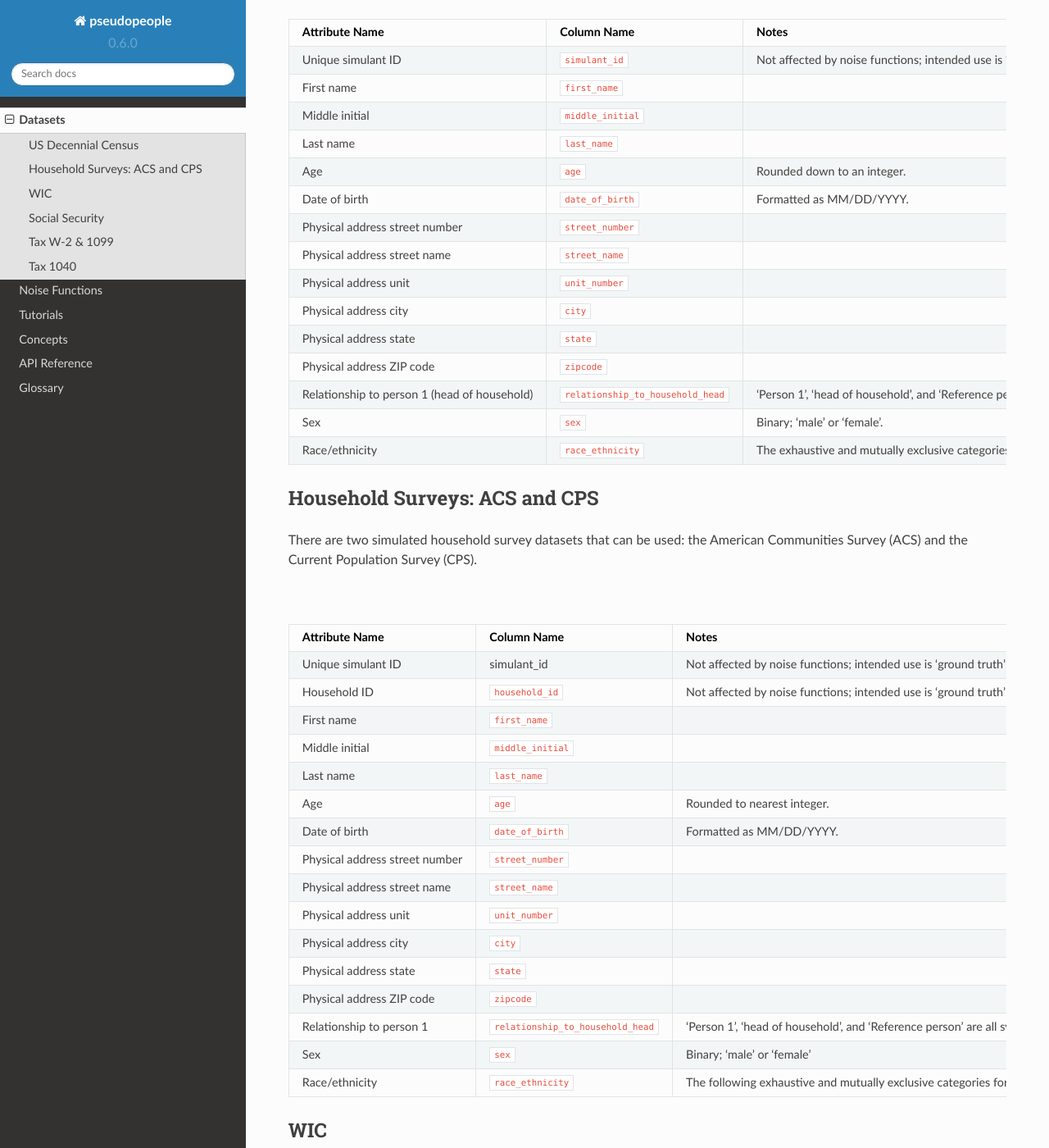
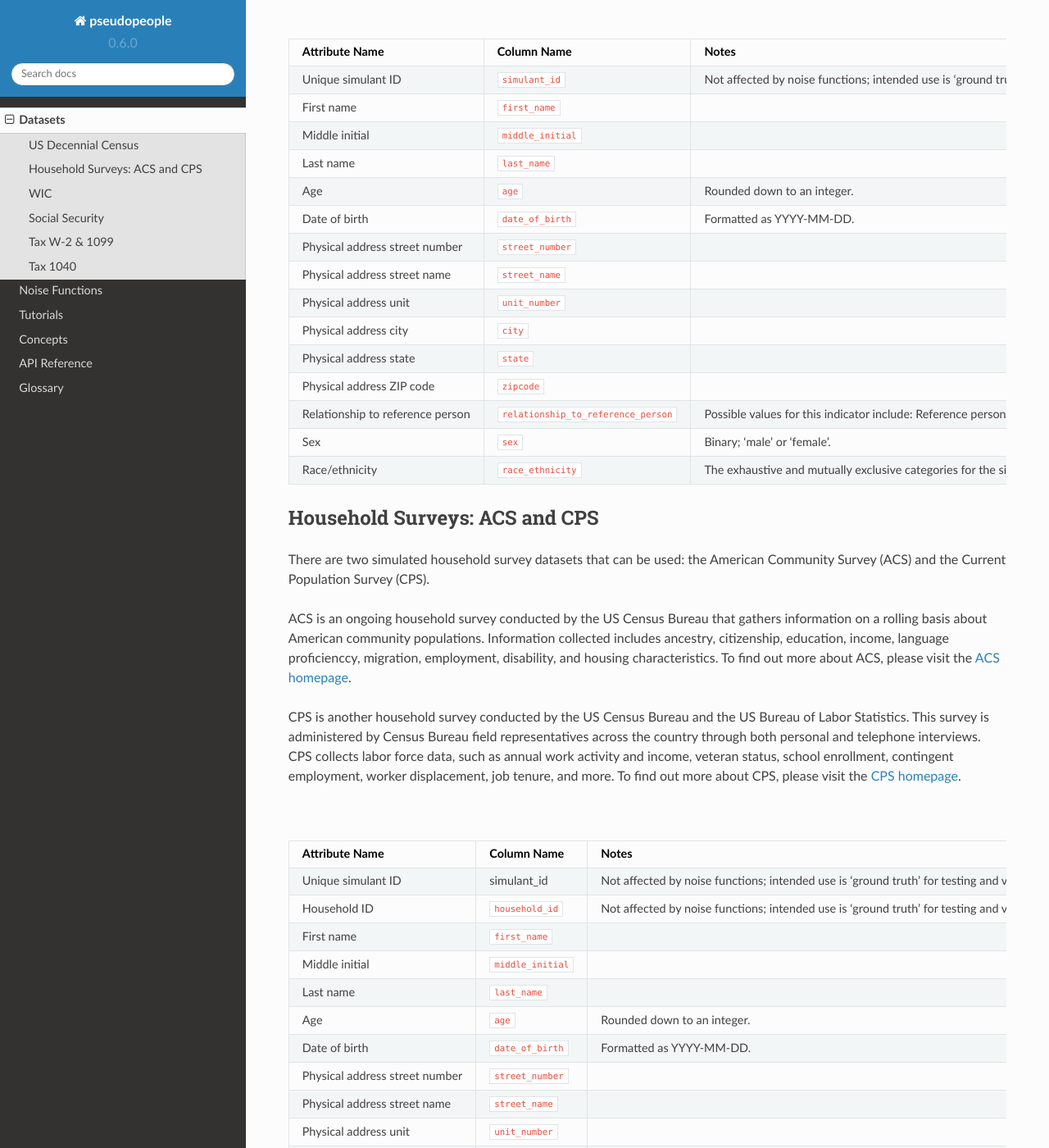
Before and after one commit to ihmeuw/pseudopeople, a Sphinx documentation site: the page built from docs/source/datasets/index.rst, in a window 1280 px wide and 1400 px high, scrolled down 1246 px. Shown: the whole window at 82% size. Built offline with Sphinx 7.4.7 and the Read the Docs theme 2.0.0, drawn with Linux system fonts in a browser that asks for light colours; some of the changed text lies outside the part shown.

Commit message:
Add website links and info about surveys to documentation  (#96)
* adding census dataset description and outline

* add household survey dataset descriptions

* edit household survey description

* Update docs/source/datasets/index.rst

Co-authored-by: Abraham Flaxman <abie@alum.mit.edu>

* Add Abie suggestion re: age note

* Update docs/source/datasets/index.rst

Co-authored-by: Nathaniel Blair-Stahn <ndbs@uw.edu>

* Update docs/source/datasets/index.rst

Co-authored-by: Zeb Burke-Conte <zmbc@users.noreply.github.com>

* adding website urls and info about surveys to dataset docs

* Update docs/source/datasets/index.rst

Co-authored-by: Zeb Burke-Conte <zmbc@users.noreply.github.com>

* Update docs/source/datasets/index.rst

Co-authored-by: Zeb Burke-Conte <zmbc@users.noreply.github.com>

* Update docs/source/datasets/index.rst

Co-authored-by: Abraham Flaxman <abie@alum.mit.edu>

* revising PR based on reviews

* Add WIC dataset description to docs (#97)

* adding wic dataset description to docs

* fixing typo in wic info

* adding pseudopeople use of wic dataset

* adding changes from PR reviewers

---------

Co-authored-by: Alix Pletcher <pletale@ihme.washington.edu>

* fixing date formatting to match psp output

---------

Co-authored-by: Steve Bachmeier <23350991+stevebachmeier@users.noreply.github.com>
Co-authored-by: Matthew Kappel <mkappel@uw.edu>
Co-authored-by: Alix Pletcher <pletale@ihme.washington.edu>
Co-authored-by: Abraham Flaxman <abie@alum.mit.edu>
Co-authored-by: Nathaniel Blair-Stahn <ndbs@uw.edu>
Co-authored-by: Zeb Burke-Conte <zmbc@users.noreply.github.com>

```diff
--- a/docs/source/datasets/index.rst
+++ b/docs/source/datasets/index.rst
@@ -3,6 +3,7 @@
 ========
 Datasets
 ========
+
 Here we cover the realistic simulated datasets, which are analogous to 'real world' administrative records such as tax documents
 and census surveys, that users can generate using :code:`pseudopeople` for developing and testing Entity Resolution algorithms
 and software.
@@ -23,7 +24,7 @@ an individual simulant, with the columns representing different simulant attribu
 
    * - Name
    * - | US Decennial Census
-   * - | American Communities Survey (ACS)
+   * - | American Community Survey (ACS)
    * - | Current Population Survey (CPS)
    * - | Women, Infants, and Children (WIC) Administrative Data
    * - | Social Security Administration (SSA) Data
@@ -33,8 +34,9 @@ an individual simulant, with the columns representing different simulant attribu
 
 US Decennial Census
 -------------------
-The Decennial Census dataset is a simulated enumeration of the US Census Bureau's Decennial Census Survey. The years
-that have been simulated are 2020, 2030, and 2040.
+The Decennial Census dataset is a simulated enumeration of the US Census Bureau's Decennial Census of Population and Housing. The years
+that have been simulated are 2020, 2030, and 2040. To find out more about the Decennial Census, please visit the Decennial Census
+`homepage <https://www.census.gov/programs-surveys/decennial-census.html>`_.
 
 The following simulant attributes are included in this dataset:
 
@@ -46,7 +48,7 @@ The following simulant attributes are included in this dataset:
      - Notes
    * - Unique simulant ID
      - :code:`simulant_id`
-     - Not affected by noise functions; intended use is 'ground truth' for PRL tracking.
+     - Not affected by noise functions; intended use is 'ground truth' for testing and validation.
    * - First name
      - :code:`first_name`
      -
@@ -61,7 +63,7 @@ The following simulant attributes are included in this dataset:
      - Rounded down to an integer.
    * - Date of birth
      - :code:`date_of_birth`
-     - Formatted as MM/DD/YYYY.
+     - Formatted as YYYY-MM-DD.
    * - Physical address street number
      - :code:`street_number`
      -
@@ -80,9 +82,9 @@ The following simulant attributes are included in this dataset:
    * - Physical address ZIP code
      - :code:`zipcode`
      -
-   * - Relationship to person 1 (head of household)
-     - :code:`relationship_to_household_head`
-     - 'Person 1', 'head of household', and 'Reference person' are all synonymous in this context. Possible values for this indicator include:
+   * - Relationship to reference person
+     - :code:`relationship_to_reference_person`
+     - Possible values for this indicator include:
        Reference person; Biological child; Adopted child; Stepchild; Sibling; Parent; Grandchild; Parent-in-law; Child-in-law; Other relative;
        Roommate; Foster child; and Other nonrelative.
    * - Sex
@@ -97,7 +99,16 @@ The following simulant attributes are included in this dataset:
 Household Surveys: ACS and CPS
 ------------------------------
 There are two simulated household survey datasets that can be used: the American
-Communities Survey (ACS) and the Current Population Survey (CPS).
+Community Survey (ACS) and the Current Population Survey (CPS).
+
+ACS is an ongoing household survey conducted by the US Census Bureau that gathers information on a rolling basis about
+American community populations. Information collected includes ancestry, citizenship, education, income, language proficienccy, migration,
+employment, disability, and housing characteristics. To find out more about ACS, please visit the `ACS homepage <https://www.census.gov/programs-surveys/acs/about.html>`_.
+
+CPS is another household survey conducted by the US Census Bureau and the US Bureau of Labor Statistics. This survey is administered by Census
+Bureau field representatives across the country through both personal and telephone interviews. CPS collects labor force data, such as annual
+work activity and income, veteran status, school enrollment, contingent employment, worker displacement, job tenure, and more. To find out more
+about CPS, please visit the `CPS homepage <https://www.census.gov/programs-surveys/cps.html>`_.
 
 
 .. list-table:: **Simulant attributes**
@@ -108,10 +119,10 @@ Communities Survey (ACS) and the Current Population Survey (CPS).
      - Notes
    * - Unique simulant ID
      - simulant_id
-     - Not affected by noise functions; intended use is 'ground truth' for PRL tracking.
+     - Not affected by noise functions; intended use is 'ground truth' for testing and validation.
    * - Household ID
      - :code:`household_id`
-     - Not affected by noise functions; intended use is 'ground truth' for PRL tracking.
+     - Not affected by noise functions; intended use is 'ground truth' for testing and validation.
    * - First name
      - :code:`first_name`
      -
@@ -123,10 +134,10 @@ Communities Survey (ACS) and the Current Population Survey (CPS).
      -
    * - Age
      - :code:`age`
-     - Rounded to nearest integer.
+     - Rounded down to an integer.
    * - Date of birth
      - :code:`date_of_birth`
-     - Formatted as MM/DD/YYYY.
+     - Formatted as YYYY-MM-DD.
    * - Physical address street number
      - :code:`street_number`
      -
@@ -145,11 +156,6 @@ Communities Survey (ACS) and the Current Population Survey (CPS).
    * - Physical address ZIP code
      - :code:`zipcode`
      -
-   * - Relationship to person 1
-     - :code:`relationship_to_household_head`
-     - 'Person 1', 'head of household', and 'Reference person' are all synonymous in this context. Possible values for this indicator include:
-       Reference person; Biological child; Adopted child; Stepchild; Sibling; Parent; Grandchild; Parent-in-law; Child-in-law; Other relative;
-       Roommate; Foster child; and Other nonrelative.
    * - Sex
      - :code:`sex`
      - Binary; 'male' or 'female'
@@ -162,6 +168,66 @@ Communities Survey (ACS) and the Current Population Survey (CPS).
 
 WIC
 ---
+The Special Supplemental Nutrition Program for Women, Infants, and Children (WIC) is a government benefits program designed to support mothers and young
+children. The main qualifications are income and the presence of young children in the home. To find out more about this service, please visit the `WIC
+homepage <https://www.fns.usda.gov/wic>`_.
+
+Pseudopeople can generate a simulated version of the administrative data that would be recorded by WIC. This is a yearly file of information about all
+simulants enrolled in the program as of the end of that year.
+
+.. list-table:: **Simulant attributes**
+   :header-rows: 1
+
+   * - Attribute Name
+     - Column Name
+     - Notes
+   * - Unique simulant ID
+     - simulant_id
+     - Not affected by noise functions; intended use is 'ground truth' for testing and validation.
+   * - Household ID
+     - :code:`household_id`
+     - Not affected by noise functions; intended use is 'ground truth' for testing and validation.
+   * - First name
+     - :code:`first_name`
+     -
+   * - Middle initial
+     - :code:`middle_initial`
+     -
+   * - Last name
+     - :code:`last_name`
+     -
+   * - Age
+     - :code:`age`
+     - Rounded down to an integer.
+   * - Date of birth
+     - :code:`date_of_birth`
+     - Formatted as YYYY-MM-DD.
+   * - Physical address street number
+     - :code:`street_number`
+     -
+   * - Physical address street name
+     - :code:`street_name`
+     -
+   * - Physical address unit
+     - :code:`unit_number`
+     -
+   * - Physical address city
+     - :code:`city`
+     -
+   * - Physical address state
+     - :code:`state`
+     -
+   * - Physical address ZIP code
+     - :code:`zipcode`
+     -
+   * - Sex
+     - :code:`sex`
+     - Binary; 'male' or 'female'
+   * - Race/ethnicity
+     - :code:`race_ethnicity`
+     - The following exhaustive and mutually exclusive categories for the single composite 'race/ethnicity' indicator are as follows:
+       White; Black; Latino; American Indian and Alaskan Native (AIAN); Asian; Native Hawaiian and Other Pacific Islander (NHOPI); and
+       Multiracial or Some Other Race.
 
 
 Social Security
```
